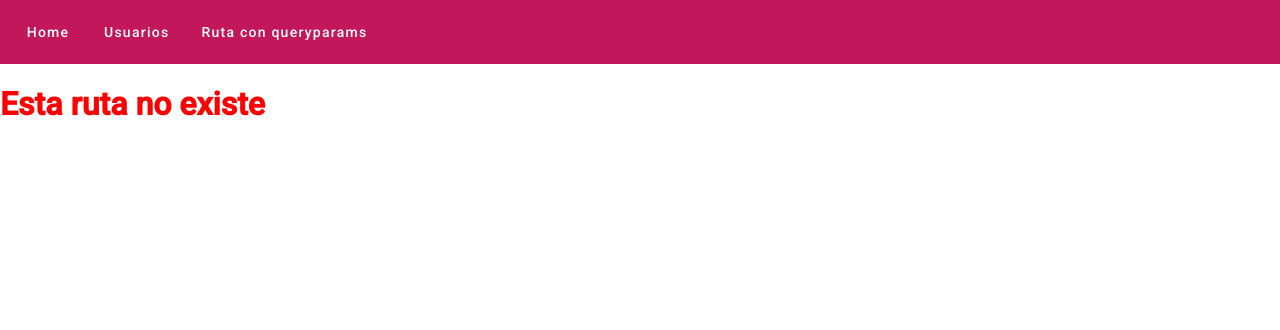
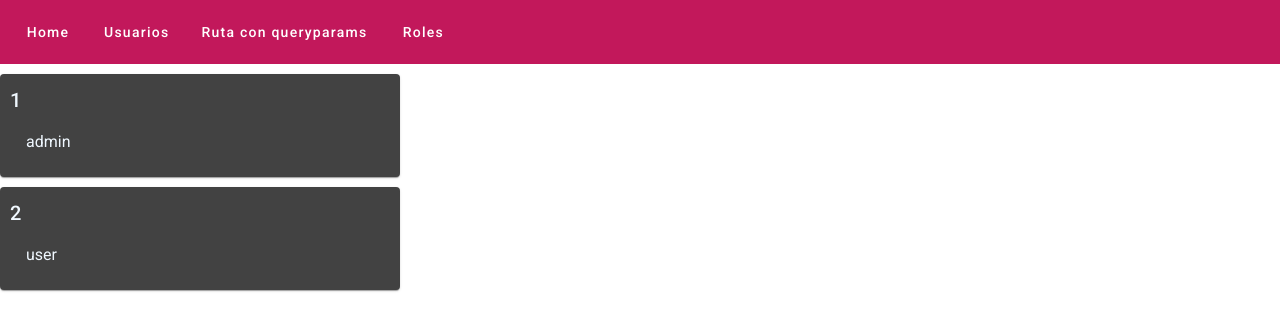
Before and after one commit to valpas312/practicaAngular, an Angular app: page /rol in a window 1280 px wide. Shown: the top 330 px of the page. Built offline with nearby package versions, Linux system fonts and the light colour scheme; data requests are answered from the project's data file.

Commit message:
consumiento api de json server con http client

```diff
--- a/package.json
+++ b/package.json
@@ -7,7 +7,7 @@
     "build": "ng build",
     "watch": "ng build --watch --configuration development",
     "test": "ng test",
-    "server": "json-server --watch db.json"
+    "server": "json-server --watch src/db.json"
   },
   "private": true,
   "dependencies": {
--- a/src/app/app-routing.module.ts
+++ b/src/app/app-routing.module.ts
@@ -6,6 +6,7 @@ import { ErrorComponent } from './components/error/error.component';
 import { RutaComponent } from './components/ruta/ruta.component';
 import { ChildrenHomeComponent } from './components/home/children-home/children-home.component';
 import { ChildrenHomeDosComponent } from './components/home/children-home-dos/children-home-dos.component';
+import { RolComponent } from './components/rol/rol.component';
 
 const routes: Routes = [
   {path: 'home', children: [
@@ -17,6 +18,7 @@ const routes: Routes = [
   {path: '', redirectTo: '/home', pathMatch: 'full'},
   {path: 'ruta', component: RutaComponent},
   {path: 'ruta/:surname', component: RutaComponent},
+  {path: 'rol', component: RolComponent},
   {path: '**', component: ErrorComponent}
 ];
 
--- a/src/app/components/header/header.component.html
+++ b/src/app/components/header/header.component.html
@@ -2,4 +2,5 @@
     <button mat-button routerLink="/home">Home</button>
     <button mat-button routerLink="/usuarios">Usuarios</button>
     <button mat-button routerLink="/ruta">Ruta con queryparams</button>
+    <button mat-button routerLink="/rol">Roles</button>
 </mat-toolbar>
--- /dev/null
+++ b/src/app/components/rol/rol.component.css
@@ -0,0 +1,6 @@
+mat-card {
+    max-width: 400px;
+    padding: 10px;
+    margin-top: 10px;
+    color: aliceblue;
+}
--- /dev/null
+++ b/src/app/components/rol/rol.component.html
@@ -0,0 +1,6 @@
+<mat-card *ngFor="let item of roles">
+    <mat-card-title>{{item.id}}</mat-card-title>
+    <mat-card-content>
+        <p>{{item.name}}</p>
+    </mat-card-content>
+</mat-card>
--- /dev/null
+++ b/src/app/components/rol/rol.component.ts
@@ -0,0 +1,35 @@
+import { Component, OnInit } from '@angular/core';
+import { RolServicesService } from 'src/app/services/rol-services.service';
+
+@Component({
+  selector: 'app-rol',
+  templateUrl: './rol.component.html',
+  styleUrls: ['./rol.component.css'],
+  providers: [RolServicesService]
+})
+export class RolComponent implements OnInit {
+  constructor(private rolServicesService: RolServicesService) { }
+
+  ngOnInit(): void {
+    this.getRoles();
+  }
+
+
+  roles: any = [];
+
+  getRoles() {
+    this.rolServicesService.getRoles().subscribe({
+      next: (data) => {
+        console.log(data);
+        this.roles = data;
+      },
+      error: (error) => {
+        console.log(error);
+      },
+      complete: () => {
+        console.log('Complete');
+      }
+    }
+    );
+  }
+}
--- /dev/null
+++ b/src/app/services/rol-services.service.ts
@@ -0,0 +1,12 @@
+import { Injectable } from '@angular/core';
+import { HttpClient } from '@angular/common/http';
+
+@Injectable()
+export class RolServicesService {
+
+  constructor(private http: HttpClient) { }
+
+  getRoles() {
+    return this.http.get('http://localhost:3000/rol');
+  }
+}
```
Also changed, not shown: db.json (added, +19 -0 lines), src/app/app.module.ts (+6 -2 lines), src/app/components/rol/rol.module.ts (added, +12 -0 lines), src/app/services/user-services.service.ts (added, +7 -0 lines).
